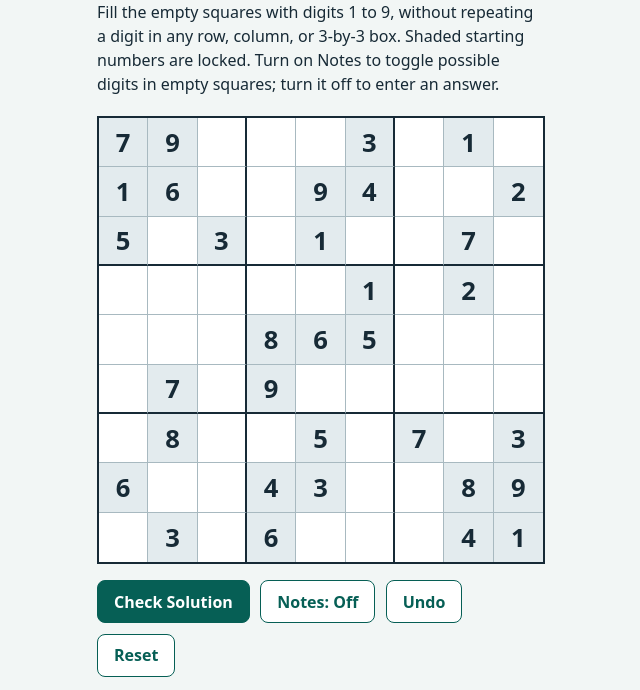
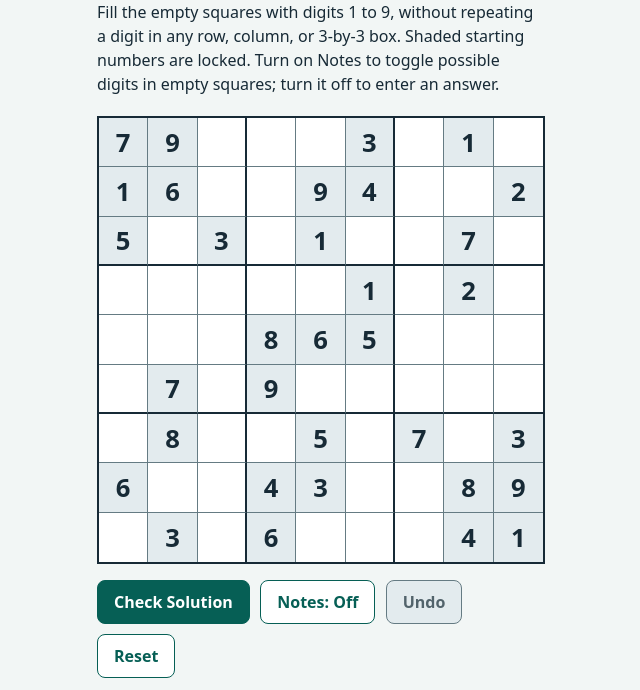
Before and after one commit to MatrixTRC/sudoku-app, a plain HTML site: page index.html in a window 1280 px wide. Shown: the part 100-790 px from the top of the page, without its empty margins (319-959 px from the left). Drawn offline with Linux system fonts and the light colour scheme.

Commit message:
Improve Sudoku design and add web design review skill
Co-authored-by: Copilot <223556219+Copilot@users.noreply.github.com>

```diff
--- a/index.html
+++ b/index.html
@@ -14,7 +14,7 @@
 
     body {
       margin: 0;
-      padding: 2rem 1rem;
+      padding: 2rem .25rem;
     }
 
     main {
@@ -46,8 +46,8 @@
       position: relative;
       min-width: 0;
       min-height: 0;
-      border-right: 1px solid #a8b9c0;
-      border-bottom: 1px solid #a8b9c0;
+      border-right: 1px solid #657b83;
+      border-bottom: 1px solid #657b83;
     }
 
     .cell:nth-child(3n) { border-right: 2px solid #172a36; }
@@ -77,7 +77,8 @@
       grid-template-rows: repeat(3, 1fr);
       pointer-events: none;
       color: #065f55;
-      font-size: clamp(.5rem, 2vw, .8rem);
+      font-size: clamp(.5625rem, 2.8vw, .8rem);
+      line-height: 1;
       text-align: center;
     }
 
@@ -108,7 +109,16 @@
       margin-top: 1rem;
     }
 
+    @media (max-width: 30rem) {
+      .actions {
+        display: grid;
+        grid-template-columns: repeat(2, minmax(0, 1fr));
+      }
+    }
+
     button {
+      min-width: 44px;
+      min-height: 44px;
       padding: .6rem 1rem;
       border: 1px solid #065f55;
       border-radius: .5rem;
@@ -122,6 +132,13 @@
     #check, #notes-toggle[aria-pressed="true"] {
       background: #065f55;
       color: #fff;
+    }
+
+    button:disabled {
+      border-color: #657b83;
+      background: #e3ebee;
+      color: #52636b;
+      cursor: not-allowed;
     }
 
     button:focus-visible {
@@ -198,7 +215,6 @@
       cell.addEventListener('click', selectCell);
       if (cell.readOnly) {
         cell.value = digit;
-        cell.tabIndex = -1;
       } else {
         cell.addEventListener('input', () => {
           const previousValue = entry.value;
```
Also changed, not shown: 4 other files.
